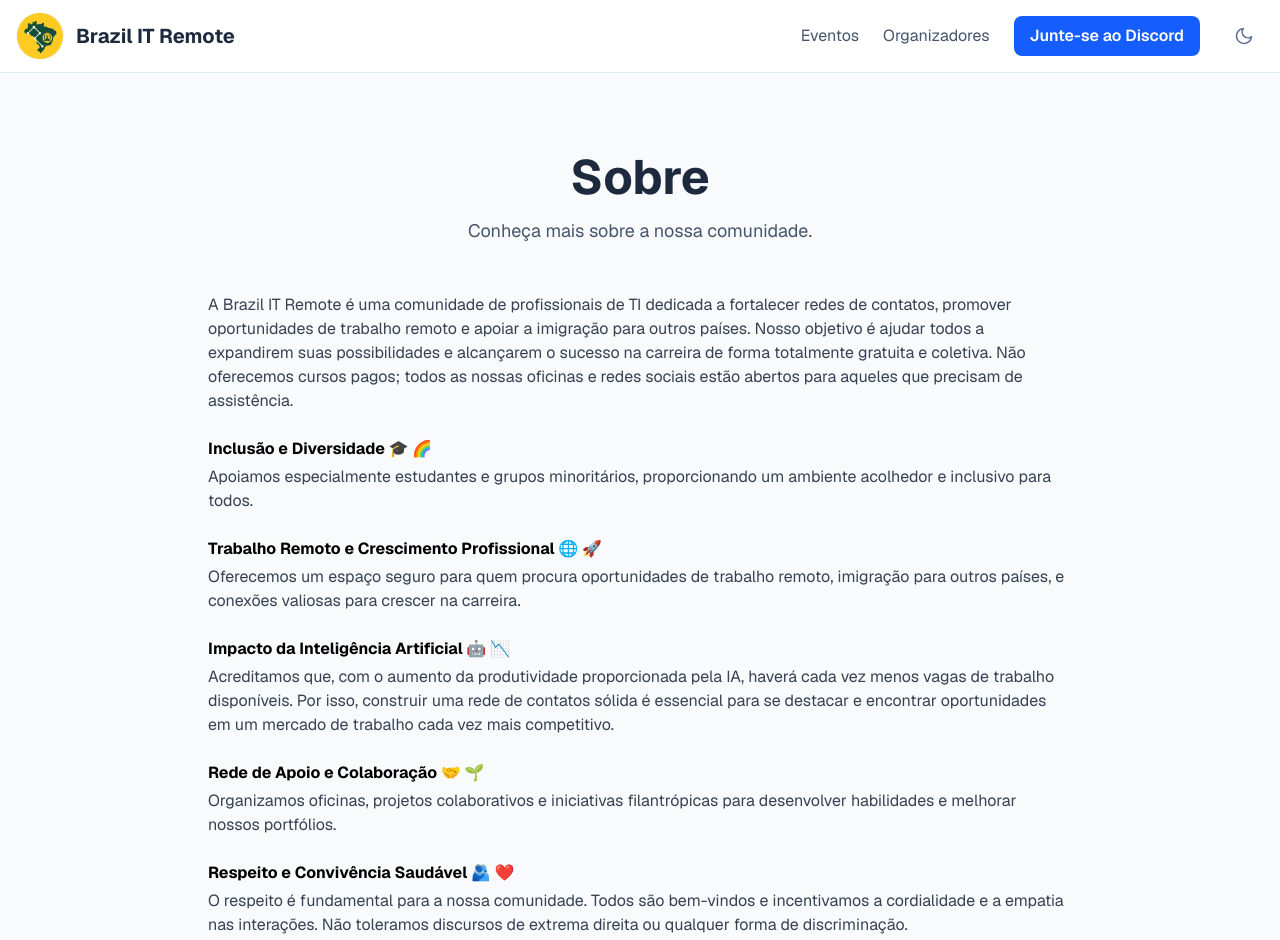
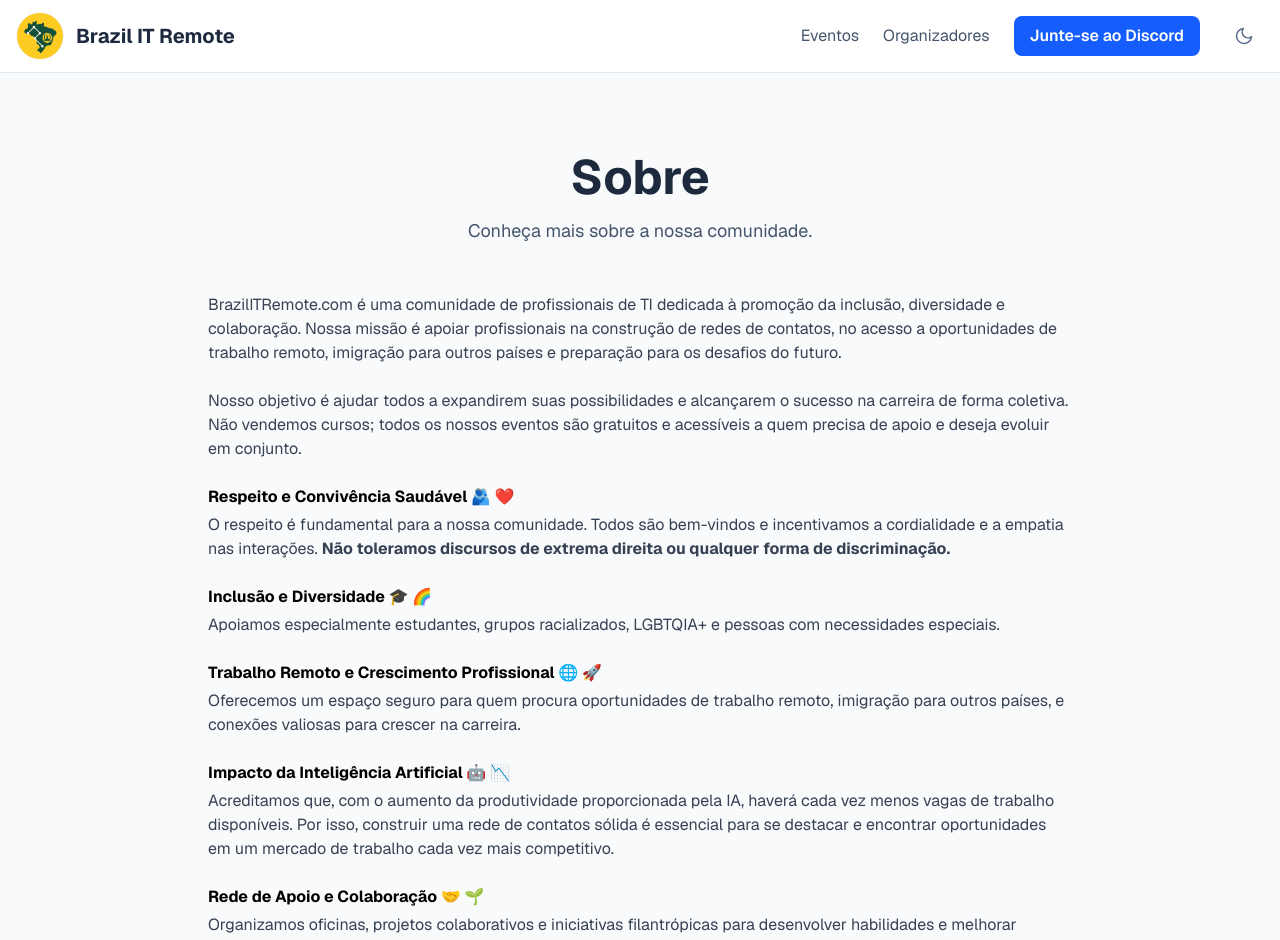
Before and after one commit to BrazilITRemote/brazilitremote-frontend, a Next.js app: page /about in a window 1280 px wide. Shown: the top 940 px of the page. Built offline with nearby package versions, Linux system fonts and the light colour scheme.

Commit message:
fix: update AboutPage content for clarity and inclusivity

```diff
--- a/src/app/about/page.tsx
+++ b/src/app/about/page.tsx
@@ -10,21 +10,41 @@ export default function AboutPage() {
         />
         <div className="flex flex-col items-center">
           <p className="w-full text-gray-700 mb-6">
-            A Brazil IT Remote é uma comunidade de profissionais de TI dedicada
-            a fortalecer redes de contatos, promover oportunidades de trabalho
-            remoto e apoiar a imigração para outros países. Nosso objetivo é
-            ajudar todos a expandirem suas possibilidades e alcançarem o sucesso
-            na carreira de forma totalmente gratuita e coletiva. Não oferecemos
-            cursos pagos; todos as nossas oficinas e redes sociais estão abertos
-            para aqueles que precisam de assistência.
+            BrazilITRemote.com é uma comunidade de profissionais de TI dedicada
+            à promoção da inclusão, diversidade e colaboração. Nossa missão é
+            apoiar profissionais na construção de redes de contatos, no acesso a
+            oportunidades de trabalho remoto, imigração para outros países e
+            preparação para os desafios do futuro.
+          </p>
+
+          <p className="w-full text-gray-700 mb-6">
+            Nosso objetivo é ajudar todos a expandirem suas possibilidades e
+            alcançarem o sucesso na carreira de forma coletiva. Não vendemos
+            cursos; todos os nossos eventos são gratuitos e acessíveis a quem
+            precisa de apoio e deseja evoluir em conjunto.
+          </p>
+
+          <h2 className="w-full text-left font-bold mb-1">
+            Respeito e Convivência Saudável 🫂 ❤️
+          </h2>
+          <p className="w-full text-gray-700 mb-6">
+            <span>
+              O respeito é fundamental para a nossa comunidade. Todos são
+              bem-vindos e incentivamos a cordialidade e a empatia nas
+              interações.
+            </span>{" "}
+            <b>
+              Não toleramos discursos de extrema direita ou qualquer forma de
+              discriminação.
+            </b>
           </p>
 
           <h2 className="w-full text-left font-bold mb-1">
             Inclusão e Diversidade 🎓 🌈
           </h2>
           <p className="w-full text-gray-700 mb-6">
-            Apoiamos especialmente estudantes e grupos minoritários,
-            proporcionando um ambiente acolhedor e inclusivo para todos.
+            Apoiamos especialmente estudantes, grupos racializados, LGBTQIA+ e
+            pessoas com necessidades especiais.
           </p>
 
           <h2 className="w-full text-left font-bold mb-1">
@@ -57,16 +77,6 @@ export default function AboutPage() {
           </p>
 
           <h2 className="w-full text-left font-bold mb-1">
-            Respeito e Convivência Saudável 🫂 ❤️
-          </h2>
-          <p className="w-full text-gray-700 mb-6">
-            O respeito é fundamental para a nossa comunidade. Todos são
-            bem-vindos e incentivamos a cordialidade e a empatia nas interações.
-            Não toleramos discursos de extrema direita ou qualquer forma de
-            discriminação.
-          </p>
-
-          <h2 className="w-full text-left font-bold mb-1">
             Visão de Futuro: Cooperativa de TI Remota 🏢 🌏
           </h2>
           <p className="w-full text-gray-700 mb-6">
@@ -75,10 +85,7 @@ export default function AboutPage() {
             sem exploração.
           </p>
 
-          <p className="w-full text-gray-700 italic">
-            Junte-se a nós, participe dos projetos e faça parte desse coletivo
-            que busca crescer junto! 🚀💪
-          </p>
+          <p className="w-full text-gray-700 italic">Junte-se a nós! 🚀💪</p>
         </div>
       </div>
     </section>
```
